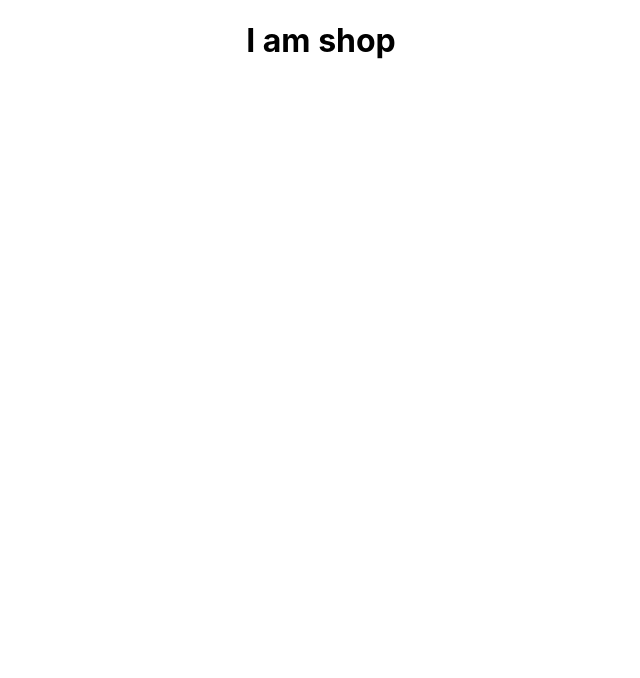
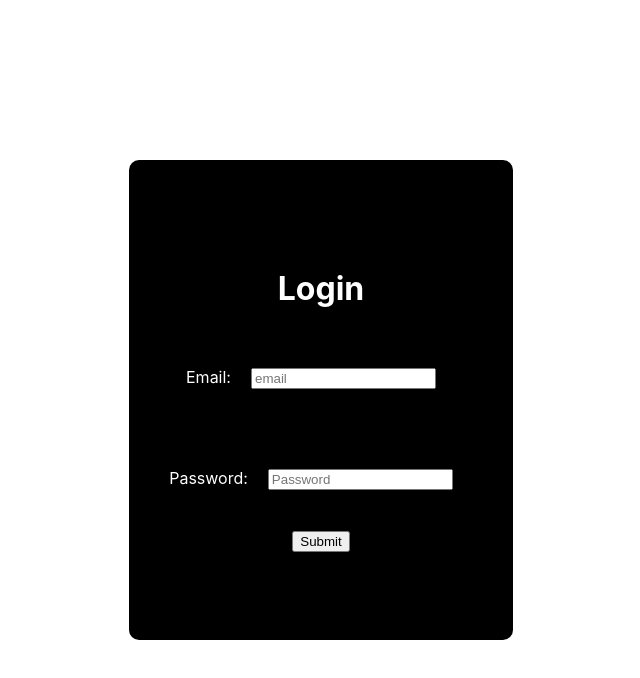
Before and after one commit to karthikbalaji022/redux-shopping, a React (Create React App) app: page / in a window 1280 px wide. Shown: the top 678 px of the page, without its empty margins (319-959 px from the left). Built offline with nearby package versions, Linux system fonts and the light colour scheme.

Commit message:
login created

```diff
--- a/src/App.js
+++ b/src/App.js
@@ -1,9 +1,10 @@
 import './App.css';
+import Auth from './Auth'
 
 function App() {
   return (
     <div className="App">
-      <h1>I am shop</h1>
+      <Auth/>
     </div>
   );
 }
--- /dev/null
+++ b/src/Auth.js
@@ -0,0 +1,43 @@
+import React from "react";
+import {useSelector,useDispatch} from 'react-redux'
+function Auth(){
+    const context=useSelector((state)=>state.count)
+    console.log(context+ " val")
+    const center={
+        display:"flex",
+        justifyContent:"center",
+        alignItems:"center",
+        width:"100vw",
+        height:"100vh"
+    }
+    const gap={
+        margin:"20px"
+    }
+    function submit(e){
+        e.preventDefault();
+        console.log()
+        const id=e.target[0].value;
+        const p=e.target[1].value;
+    }
+    return(
+        <div className="LoginContainer" style={center}>
+
+                <form onSubmit={submit} className="loginCard" style={{display:"flex",width:"30%",height:"60%",flexDirection:"column",backgroundColor:"black",color:"white",justifyContent:"center",alignItems:"center",borderRadius:"10px"}}>
+                    <h1 style={gap}>Login</h1>
+                    <label htmlFor="email" style={gap}>
+                    Email:
+                        <input type="text" id="email" placeholder="email" style={gap}/>
+                    </label>
+                    <label htmlFor="password" style={gap}>
+                    Password:
+                    <input type="password" id="password" placeholder="Password" style={gap} />
+                    </label>
+                    <label htmlFor="submit">
+                        <input type="submit" id="submit" value="Submit"/>
+                    </label>
+                </form>
+        </div>
+    )
+}
+
+export default Auth;
--- a/src/index.js
+++ b/src/index.js
@@ -2,12 +2,16 @@ import React from 'react';
 import ReactDOM from 'react-dom/client';
 import './index.css';
 import App from './App';
+import { Provider } from 'react-redux';
+import {store} from  './store/index'
 
 const root = ReactDOM.createRoot(document.getElementById('root'));
 root.render(
+  <Provider store={store}>
   <React.StrictMode>
     <App />
   </React.StrictMode>
+  </Provider>
 );
 
 // If you want to start measuring performance in your app, pass a function
--- a/src/store/index.js
+++ b/src/store/index.js
@@ -12,4 +12,5 @@ switch(action.type)
 }
 
 const store=createStore(reducer)
-export default store
+export {store};
+export default reducer
```
